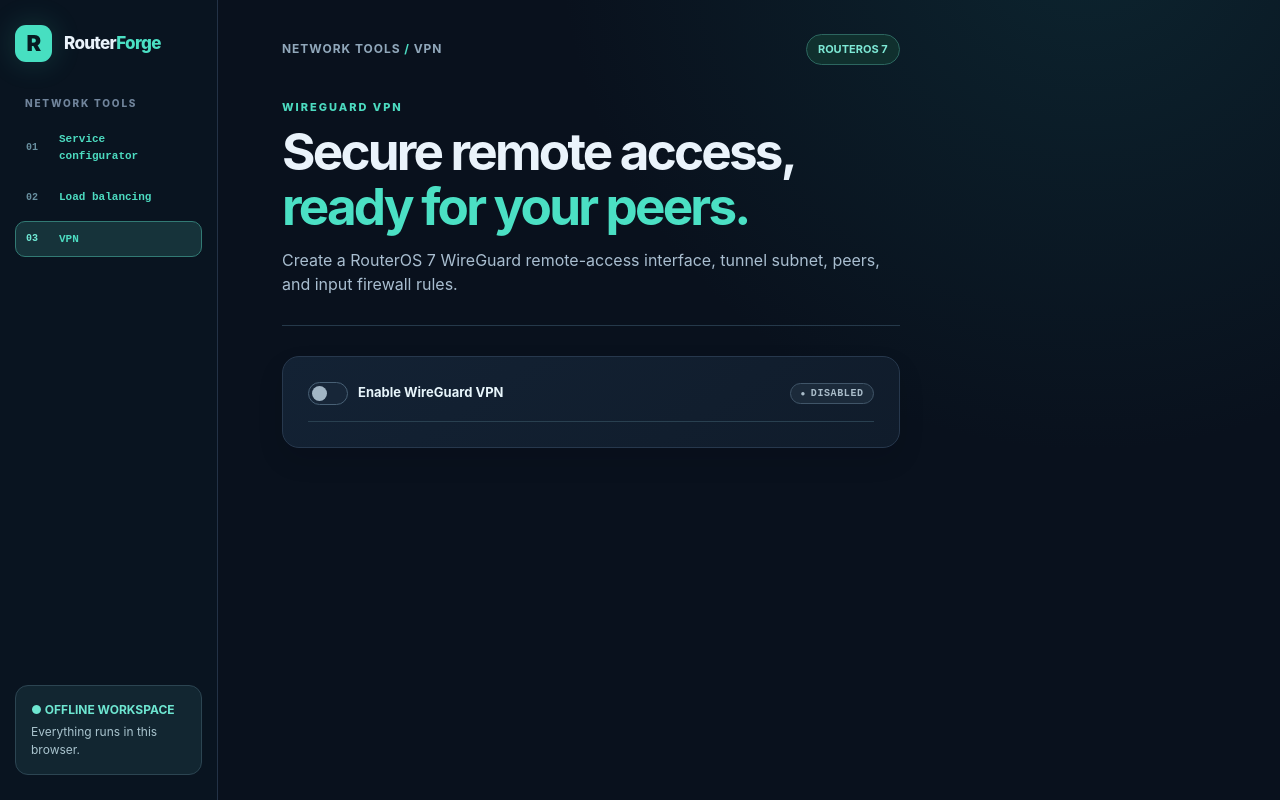
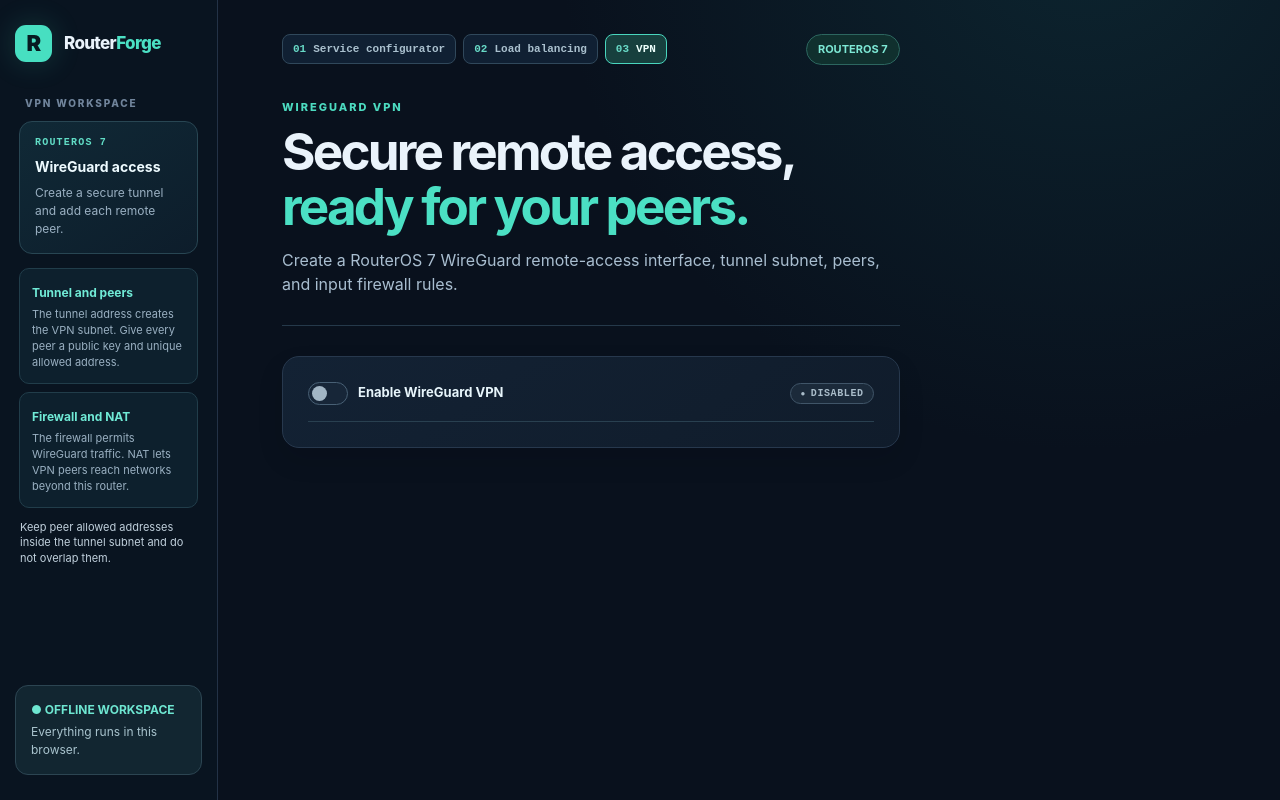
Before and after one commit to manthanmaheswari69-arch/mikroiktscriptradius, a plain HTML site: page vpn.html in a window 1280 px wide. Drawn offline with Linux system fonts and the light colour scheme.

Commit message:
feat: add educational sidebars for load balancing and WireGuard VPN`

```diff
--- a/styles.css
+++ b/styles.css
@@ -148,7 +148,42 @@
             justify-content: space-between;
             gap: 20px;
             align-items: center;
+            flex-wrap: wrap;
             margin-bottom: 48px
+        }
+
+        .page-navbar {
+            display: flex;
+            flex-wrap: wrap;
+            gap: 7px
+        }
+
+        .page-navbar a {
+            display: inline-flex;
+            align-items: center;
+            gap: 7px;
+            border: 1px solid #30485b;
+            border-radius: 8px;
+            padding: 8px 10px;
+            color: #aac0ce;
+            background: #102033;
+            font: 700 11px ui-monospace, monospace;
+            text-decoration: none
+        }
+
+        .page-navbar a span {
+            color: #68dac7
+        }
+
+        .page-navbar a:hover,
+        .page-navbar a.is-active {
+            border-color: #49d6be;
+            color: #ecfffb;
+            background: #17403e
+        }
+
+        .page-navbar + .crumb {
+            display: none
         }
 
         .crumb {
@@ -677,6 +712,86 @@
 
         .side-label {
             margin: 34px 10px 10px
+        }
+
+        .tool-summary {
+            margin: 0 4px;
+            padding: 15px;
+            border: 1px solid #284653;
+            border-radius: 13px;
+            background: linear-gradient(145deg, #102936, #0d1d2b)
+        }
+
+        .tool-summary span {
+            display: block;
+            margin-bottom: 8px;
+            color: #61ddc6;
+            font: 800 10px ui-monospace, monospace;
+            letter-spacing: .12em
+        }
+
+        .tool-summary strong {
+            display: block;
+            color: #eefbff;
+            font-size: 14px
+        }
+
+        .tool-summary p {
+            margin: 7px 0 0;
+            color: #9ab0c2;
+            font-size: 12px;
+            line-height: 1.5
+        }
+
+        .tool-steps {
+            display: grid;
+            gap: 3px;
+            margin-top: 14px
+        }
+
+        .tool-steps div {
+            display: flex;
+            align-items: center;
+            gap: 9px;
+            padding: 9px 10px;
+            color: #a9bdd1;
+            font-size: 12px
+        }
+
+        .tool-steps span {
+            color: #6990a0;
+            font: 700 10px ui-monospace, monospace
+        }
+
+        .routing-methods {
+            display: grid;
+            gap: 8px;
+            margin: 14px 4px 0
+        }
+
+        .routing-methods div {
+            padding: 12px;
+            border: 1px solid #213d4a;
+            border-radius: 10px;
+            background: #0d202d
+        }
+
+        .routing-methods strong {
+            color: #70ead6;
+            font-size: 12px
+        }
+
+        .routing-methods p,
+        .sidebar-tip {
+            margin: 5px 0 0;
+            color: #9ab0c2;
+            font-size: 11px;
+            line-height: 1.45
+        }
+
+        .sidebar-tip {
+            margin: 12px 5px 0;
+            color: #c0d0dc
         }
 
         .side-nav a {
--- a/vpn.html
+++ b/vpn.html
@@ -11,17 +11,20 @@
     <div class="layout">
         <aside class="sidebar">
             <div class="brand"><div class="brand-mark">R</div><div>Router<em>Forge</em></div></div>
-            <div class="side-label">Network tools</div>
-            <nav class="side-nav" aria-label="Network tools">
-                <a href="index.html"><span class="nav-step">01</span><span>Service configurator</span></a>
-                <a href="loadbalancing.html"><span class="nav-step">02</span><span>Load balancing</span></a>
-                <a class="is-active" href="vpn.html"><span class="nav-step">03</span><span>VPN</span></a>
-            </nav>
+            <div class="tool-sidebar">
+                <div class="side-label">VPN workspace</div>
+                <div class="tool-summary"><span>ROUTEROS 7</span><strong>WireGuard access</strong><p>Create a secure tunnel and add each remote peer.</p></div>
+                <div class="routing-methods" aria-label="WireGuard VPN guide">
+                    <div><strong>Tunnel and peers</strong><p>The tunnel address creates the VPN subnet. Give every peer a public key and unique allowed address.</p></div>
+                    <div><strong>Firewall and NAT</strong><p>The firewall permits WireGuard traffic. NAT lets VPN peers reach networks beyond this router.</p></div>
+                </div>
+                <p class="sidebar-tip">Keep peer allowed addresses inside the tunnel subnet and do not overlap them.</p>
+            </div>
             <div class="side-bottom"><strong>● OFFLINE WORKSPACE</strong>Everything runs in this browser.</div>
         </aside>
         <main class="workspace">
             <div class="main-column">
-                <div class="topbar"><div class="crumb">NETWORK TOOLS <b>/</b> VPN</div><div class="badge">ROUTEROS 7</div></div>
+                <div class="topbar"><nav class="page-navbar" aria-label="Pages"><a href="index.html"><span>01</span>Service configurator</a><a href="loadbalancing.html"><span>02</span>Load balancing</a><a class="is-active" aria-current="page" href="vpn.html"><span>03</span>VPN</a></nav><div class="badge">ROUTEROS 7</div></div>
                 <header class="hero">
                     <div class="eyebrow">WIREGUARD VPN</div>
                     <h1>Secure remote access,<br><span>ready for your peers.</span></h1>
```
Also changed, not shown: index.html (+1 -2 lines), loadbalancing.html (+10 -7 lines).
